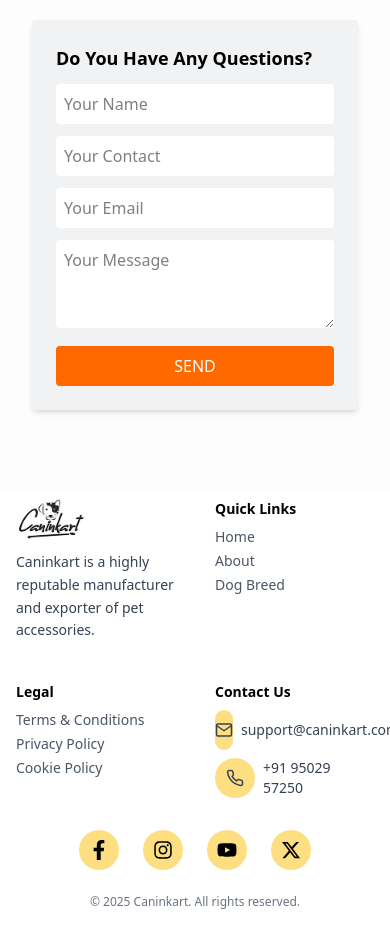
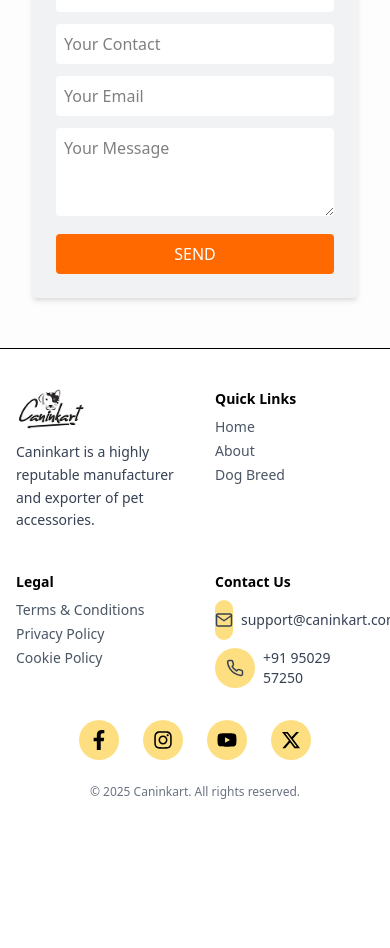
Before and after one commit to piyushbidaliya/CaninKart, a React (Vite) app: page / in a window 390 px wide. Shown: the part 4603-5551 px from the top of the page. After the commit the page ends 5443 px from the top, so only its background shows below. Built offline with nearby package versions, Linux system fonts and the light colour scheme.

Commit message:
06/06/25 : 11:09

```diff
--- a/src/components/Footer.jsx
+++ b/src/components/Footer.jsx
@@ -7,7 +7,7 @@ import { FaXTwitter } from "react-icons/fa6"; // Importing X icon
 
 const Footer = () => {
   return (
-    <footer className="bg-white border-t mt-10 text-sm px-4 py-10">
+    <footer className="bg-white border-t md:mt-10 text-sm px-4 py-10">
       <div className="max-w-7xl mx-auto grid grid-cols-2 sm:grid-cols-2 md:grid-cols-4 gap-10">
         {/* Logo & Description */}
         <div>
@@ -73,19 +73,19 @@ const Footer = () => {
         {/* Contact Info */}
         <div className="cursor-pointer ">
           <h4 className="font-semibold mb-2 text-black">Contact Us</h4>
-          <p className="flex items-center gap-2 text-gray-700 ">
+          <div className="flex items-center gap-2 text-gray-700 ">
             {/* <FiMail className="text-orange-600" />  */}
             <div className="w-10 h-10 flex items-center justify-center rounded-full bg-[#FDDF82] transition cursor-pointer">
               <FiMail className="text-lg" />
             </div>
             <span className="hover:text-orange-400">support@caninkart.com</span>
-          </p>
-          <p className="flex items-center gap-2 mt-2 text-gray-700">
+          </div>
+          <div className="flex items-center gap-2 mt-2 text-gray-700">
             <div className="w-10 h-10 flex items-center justify-center rounded-full bg-[#FDDF82] transition cursor-pointer">
               <FiPhone className="text-lg" />
             </div>
            <span className="hover:text-orange-400"> +91 95029 57250 </span>
-          </p>
+          </div>
         </div>
       </div>
 
@@ -100,7 +100,7 @@ const Footer = () => {
           <div
             key={idx}
             aria-label={item.label}
-            className="w-10 h-10 flex items-center justify-center rounded-full bg-[#FDDF82] transition cursor-pointer"
+            className="w-10 h-10 flex items-center justify-center rounded-full bg-[#FDDF82] transition cursor-pointer hover:text-blue-400"
           >
             {item.icon}
           </div>
--- a/src/components/HomePage.jsx
+++ b/src/components/HomePage.jsx
@@ -20,7 +20,7 @@ import img96 from "../assets/promo.png"
 import img99 from '../assets/doggab.png'
 import ContactForm from "./contactForm"
 import img11 from '../assets/pngwing.png';
-import { useNavigate } from "react-router-dom"
+import { Link, useNavigate } from "react-router-dom"
 
 
 const HomePage = () => {
@@ -212,7 +212,9 @@ const HomePage = () => {
                 <p className="text-sm max-w-md">
                   As a leading manufacturer and exporter of pet accessories, Caninkart has gained a reputation for producing top-notch pet products that cater to the needs of pets of all shapes and sizes. Caninkart has been dedicated to creating innovative and practical pet products that enhance the lives of pets and their owners.
                 </p>
-                <button className="mt-4 bg-red-500 text-white text-xs px-4 py-2 rounded">READ MORE</button>
+                <Link to="/about">
+                   <button className="mt-4 bg-red-500 text-white text-xs px-4 py-2 rounded">READ MORE</button>
+                </Link>
               </div>
             </section>
 
--- a/src/components/contactForm.jsx
+++ b/src/components/contactForm.jsx
@@ -1,65 +1,81 @@
-import React, { useEffect, useState } from 'react';
+import React, { useEffect, useState } from "react";
 import dog from "../assets/ctf.png";
 
 const ContactForm = () => {
   const [isMdOrLarger, setIsMdOrLarger] = useState(false);
 
   useEffect(() => {
-    // Check initial screen size
     const checkScreenSize = () => {
       setIsMdOrLarger(window.innerWidth >= 768);
     };
 
     checkScreenSize();
+    window.addEventListener("resize", checkScreenSize);
 
-    // Listen for window resize
-    window.addEventListener('resize', checkScreenSize);
-
-    // Cleanup
-    return () => window.removeEventListener('resize', checkScreenSize);
+    return () => window.removeEventListener("resize", checkScreenSize);
   }, []);
 
   const bgStyle = isMdOrLarger
     ? {
         backgroundImage: `url(${dog})`,
         backgroundSize: "cover",
-        backgroundPosition: "center",
-        backgroundRepeat: "no-repeat",
-      }
-    : { backgroundImage: "none" };
-
-    const bgStyle2 = isMdOrLarger
-    ? {
-        backgroundImage: `url(${dog})`,
-
+        backgroundPosition: "center 20%",
         backgroundRepeat: "no-repeat",
       }
     : { backgroundImage: "none" };
 
   return (
-    <section className="relative top-18 py-10 px-4 bg-[#FDFDFD] text-center">
+    <section className="relative py-10 px-4 bg-[#FDFDFD] text-center">
       <h2 className="text-sm font-semibold text-orange-500 mb-2">🧡 CONTACT</h2>
       <h3 className="text-lg font-bold mb-0 md:mb-6">Contact Us</h3>
 
       <div
-        className="w-full py-10 md:py-20 px-4 rounded-2xl min-h-[400px] md:min-h-[500px]"
+        className="relative w-full  md:py-20 px-4 rounded-2xl min-h-[400px] md:min-h-[500px]"
         style={bgStyle}
       >
-        <div className="max-w-7xl mx-auto flex justify-center md:justify-end">
+        {/* Optional semi-transparent overlay for readability */}
+        {isMdOrLarger && (
+          <div className="absolute inset-0 bg-white opacity-30 rounded-2xl z-0"></div>
+        )}
+
+        <div className="relative max-w-7xl mx-auto flex justify-center md:justify-end z-10">
           <form className="bg-[#F0F2F3] p-6 rounded shadow-md w-full max-w-sm text-left space-y-3 text-black">
-            <h3 className='font-bold text-lg'>Do You Have Any Questions?</h3>
-            <input className="w-full p-2 rounded bg-white" type="text" placeholder="Your Name" />
-            <input className="w-full p-2 rounded bg-white" type="text" placeholder="Your Contact" />
-            <input className="w-full p-2 rounded bg-white" type="email" placeholder="Your Email" />
-            <textarea className="w-full p-2 rounded bg-white" placeholder="Your Message" rows="3" />
-            <button className="w-full bg-orange-500 text-white py-2 rounded">SEND</button>
+            <h3 className="font-bold text-lg">Do You Have Any Questions?</h3>
+
+            <input
+              className="w-full p-2 rounded bg-white"
+              type="text"
+              placeholder="Your Name"
+              required
+            />
+            <input
+              className="w-full p-2 rounded bg-white"
+              type="tel"
+              placeholder="Your Contact"
+              required
+            />
+            <input
+              className="w-full p-2 rounded bg-white"
+              type="email"
+              placeholder="Your Email"
+              required
+            />
+            <textarea
+              className="w-full p-2 rounded bg-white"
+              placeholder="Your Message"
+              rows="3"
+              required
+            ></textarea>
+
+            <button
+              type="submit"
+              className="w-full bg-orange-500 text-white py-2 rounded hover:bg-orange-600 transition"
+            >
+              SEND
+            </button>
           </form>
         </div>
       </div>
-
-
-
-
     </section>
   );
 };
--- a/src/index.css
+++ b/src/index.css
@@ -1,4 +1,5 @@
 @import "tailwindcss";
+
 
 .swiper-pagination-bullets {
   bottom: 0 !important;
```
Also changed, not shown: src/pages/About.jsx (+63 -30 lines).
